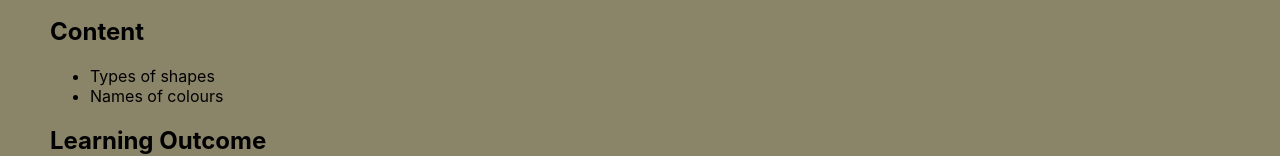
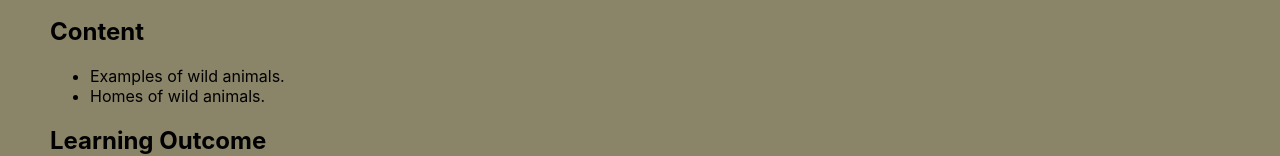
Before and after one commit to Fresh-Teacher/Wild-Animal-Game, a plain HTML site: page memory-games/index.html in a window 1280 px wide. Shown: the part 739-895 px from the top of the page. Drawn offline with Linux system fonts and the light colour scheme; a script that the page names is missing.

Commit message:
Update index.html

```diff
--- a/memory-games/index.html
+++ b/memory-games/index.html
@@ -122,8 +122,8 @@ function playSound(id, loop) {
 			 <p>General Knowledge</p>
 			 <h2>Content</h2>
 			 <ul>
-				 <li>Types of shapes</li>
-				 <li>Names of colours</li>
+				 <li>Examples of wild animals.</li>
+				 <li>Homes of wild animals.</li>
 
 			 </ul>
 			 <h2>Learning Outcome</h2>
```
